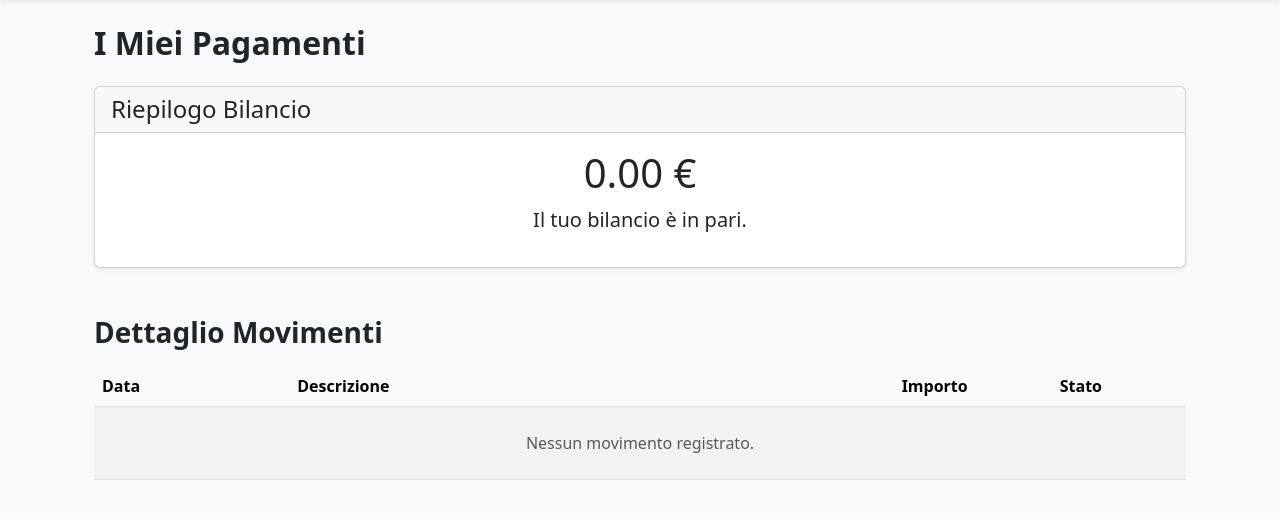
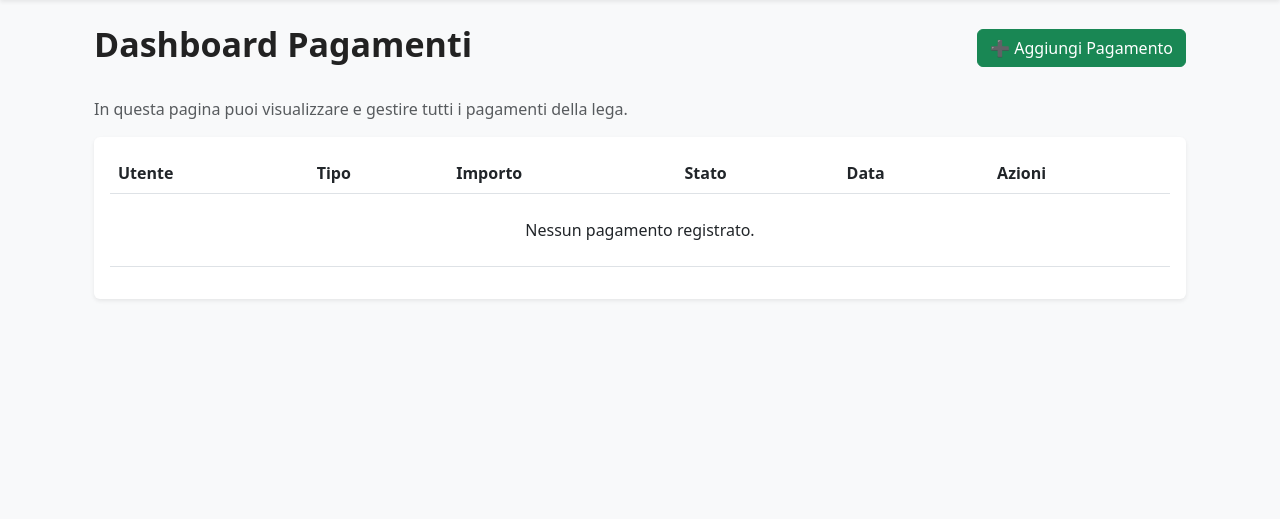
Before and after one commit to TommasoFachin/FantacalcioSitoWeb, a Django app: page /pagamenti/ in a window 1280 px wide. Shown: the part 56-575 px from the top of the page. Run offline with Django 4.2, Linux system fonts and the light colour scheme; the visitor is signed in with stand-in values (Sample User, id 1); data comes from the database, SQL or seed files in the repository; data that the repository does not hold is empty.

Commit message:
inserito gestione pagamenti funzionante

```diff
--- a/apps/payments/views.py
+++ b/apps/payments/views.py
@@ -4,12 +4,24 @@ from .models import Payment
 
 @login_required # Solo gli utenti loggati possono vedere il proprio bilancio
 def payment_list(request):
-    # Filtriamo i pagamenti per mostrare solo quelli dell'utente connesso
-    my_payments = Payment.objects.filter(user=request.user).order_by('-date_added')
+    context = {}
+    is_admin = request.user.is_staff
 
-    # Logica per il calcolo del bilancio
-    debito = sum(p.amount for p in my_payments if not p.is_paid and p.payment_type in ['Quota', 'Multa'])
-    credito = sum(p.amount for p in my_payments if not p.is_paid and p.payment_type == 'Premio')
-    bilancio = credito - debito
+    if is_admin:
+        # L'admin vede tutti i pagamenti, raggruppati per utente
+        all_payments = Payment.objects.select_related('user').order_by('user__username', '-date_added')
+        context['all_payments'] = all_payments
+        context['is_admin_view'] = True
+    else:
+        # L'utente normale vede solo i suoi pagamenti e il suo bilancio
+        my_payments = Payment.objects.filter(user=request.user).order_by('-date_added')
 
-    return render(request, 'pagamenti.html', {'payments': my_payments, 'bilancio': bilancio})
+        # Logica per il calcolo del bilancio basata sui movimenti SALDATI
+        debito_saldato = sum(p.amount for p in my_payments if p.is_paid and p.payment_type in ['Quota', 'Multa'])
+        credito_saldato = sum(p.amount for p in my_payments if p.is_paid and p.payment_type == 'Premio')
+        bilancio = credito_saldato - debito_saldato
+
+        context['payments'] = my_payments
+        context['bilancio'] = bilancio
+
+    return render(request, 'pagamenti.html', context)
--- a/templates/pagamenti.html
+++ b/templates/pagamenti.html
@@ -2,62 +2,90 @@
 
 {% block content %}
 <div class="container mt-4">
-    <h2 class="fw-bold mb-4">I Miei Pagamenti</h2>
 
-    <div class="card mb-4 shadow-sm">
-        <div class="card-header">
-            <h4 class="my-0 fw-normal">Riepilogo Bilancio</h4>
+    {% if is_admin_view %}
+        <!-- VISTA AMMINISTRATORE -->
+        <div class="d-flex justify-content-between align-items-center mb-4">
+            <h2 class="page-title fw-bold">Dashboard Pagamenti</h2>
+            <a href="{% url 'admin:payments_payment_add' %}" class="btn btn-success">
+                ➕ Aggiungi Pagamento
+            </a>
         </div>
-        <div class="card-body text-center">
-            <h1 class="card-title pricing-card-title {% if bilancio > 0 %}text-success{% elif bilancio < 0 %}text-danger{% endif %}">
-                {{ bilancio|floatformat:2 }} €
-            </h1>
-            <p class="lead">
-                {% if bilancio > 0 %}
-                    Sei in credito. Bravo!
-                {% elif bilancio < 0 %}
-                    Sei in debito. Paga per continuare a giocare!
-                {% else %}
-                    Il tuo bilancio è in pari.
-                {% endif %}
-            </p>
-        </div>
-    </div>
+        <p class="text-muted">In questa pagina puoi visualizzare e gestire tutti i pagamenti della lega.</p>
 
-    <h3 class="fw-bold mt-5 mb-3">Dettaglio Movimenti</h3>
-    <div class="table-responsive">
-        <table class="table table-striped table-hover">
-            <thead class="table-light">
+        <div class="card shadow-sm border-0">
+            <div class="card-body">
+                <table class="table table-hover">
+                    <thead>
                         <tr>
-                    <th scope="col">Data</th>
-                    <th scope="col">Descrizione</th>
-                    <th scope="col" class="text-end">Importo</th>
-                    <th scope="col" class="text-center">Stato</th>
+                            <th>Utente</th>
+                            <th>Tipo</th>
+                            <th>Importo</th>
+                            <th>Stato</th>
+                            <th>Data</th>
+                            <th>Azioni</th>
                         </tr>
                     </thead>
                     <tbody>
-                {% for payment in payments %}
+                        {% for payment in all_payments %}
                         <tr>
-                    <td>{{ payment.date_added|date:"d M Y" }}</td>
-                    <td>{{ payment.payment_type }}</td>
-                    <td class="text-end {% if payment.payment_type == 'Premio' %}text-success{% else %}text-danger{% endif %}">
-                        {% if payment.payment_type != 'Premio' %}-{% endif %}{{ payment.amount|floatformat:2 }} €
+                            <td><strong>{{ payment.user.username }}</strong></td>
+                            <td>{{ payment.get_payment_type_display }}</td>
+                            <td class="fw-bold {% if payment.payment_type == 'Premio' %}text-success{% else %}text-danger{% endif %}">
+                                € {{ payment.amount }}
                             </td>
-                    <td class="text-center">
+                            <td>
                                 {% if payment.is_paid %}
-                            <span class="badge bg-success">Pagato</span>
+                                    <span class="badge bg-success">Saldato</span>
                                 {% else %}
-                            <span class="badge bg-warning text-dark">Da Pagare</span>
+                                    <span class="badge bg-warning text-dark">Da Saldare</span>
                                 {% endif %}
+                            </td>
+                            <td>{{ payment.date_added|date:"d/m/Y" }}</td>
+                            <td>
+                                <a href="{% url 'admin:payments_payment_change' payment.id %}" class="btn btn-sm btn-outline-primary">Modifica</a>
                             </td>
                         </tr>
                         {% empty %}
                         <tr>
-                    <td colspan="4" class="text-center text-muted py-4">Nessun movimento registrato.</td>
+                            <td colspan="6" class="text-center p-4">Nessun pagamento registrato.</td>
                         </tr>
                         {% endfor %}
                     </tbody>
                 </table>
             </div>
         </div>
+
+    {% else %}
+        <!-- VISTA UTENTE NORMALE -->
+        <h2 class="page-title fw-bold mb-4">I Miei Pagamenti</h2>
+
+        <div class="card shadow-sm border-0 mb-4">
+            <div class="card-body text-center">
+                <h5 class="card-title text-muted">Saldo Complessivo (sui movimenti saldati)</h5>
+                <p class="display-4 fw-bold {% if bilancio >= 0 %}text-success{% else %}text-danger{% endif %}">
+                    € {{ bilancio|floatformat:2 }}
+                </p>
+            </div>
+        </div>
+
+        <h4 class="mt-5">Dettaglio Movimenti</h4>
+        <ul class="list-group">
+            {% for payment in payments %}
+            <li class="list-group-item d-flex justify-content-between align-items-center">
+                <div>
+                    <strong>{{ payment.get_payment_type_display }}</strong>
+                    {% if payment.note %}<small class="d-block text-muted">{{ payment.note }}</small>{% endif %}
+                </div>
+                <span class="badge {% if payment.is_paid %}bg-success{% else %}bg-warning text-dark{% endif %} p-2">
+                    € {{ payment.amount }} - {% if payment.is_paid %}Saldato{% else %}Pendente{% endif %}
+                </span>
+            </li>
+            {% empty %}
+            <li class="list-group-item">Nessun movimento registrato.</li>
+            {% endfor %}
+        </ul>
+    {% endif %}
+
+</div>
 {% endblock %}
```
Also changed, not shown: templates/home.html (+46 -8 lines), static/img/hme-bg.png (added). Lines whose indentation alone changed are shown as unchanged.
